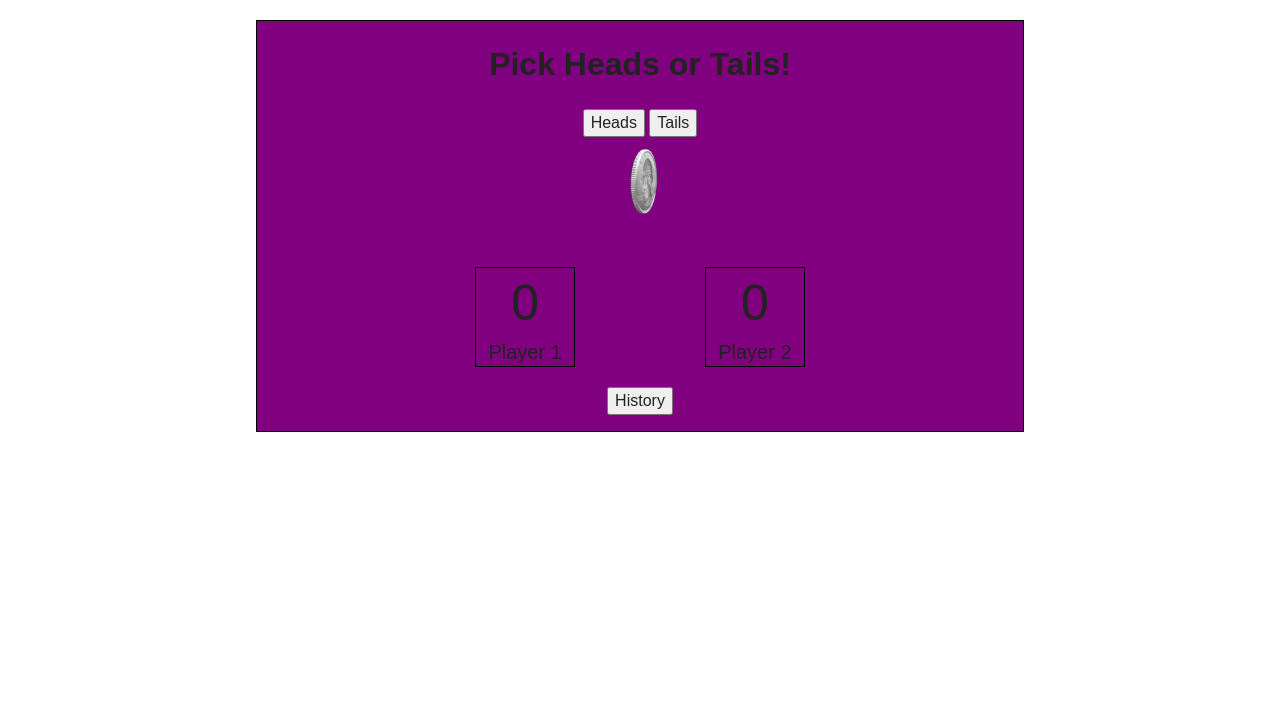
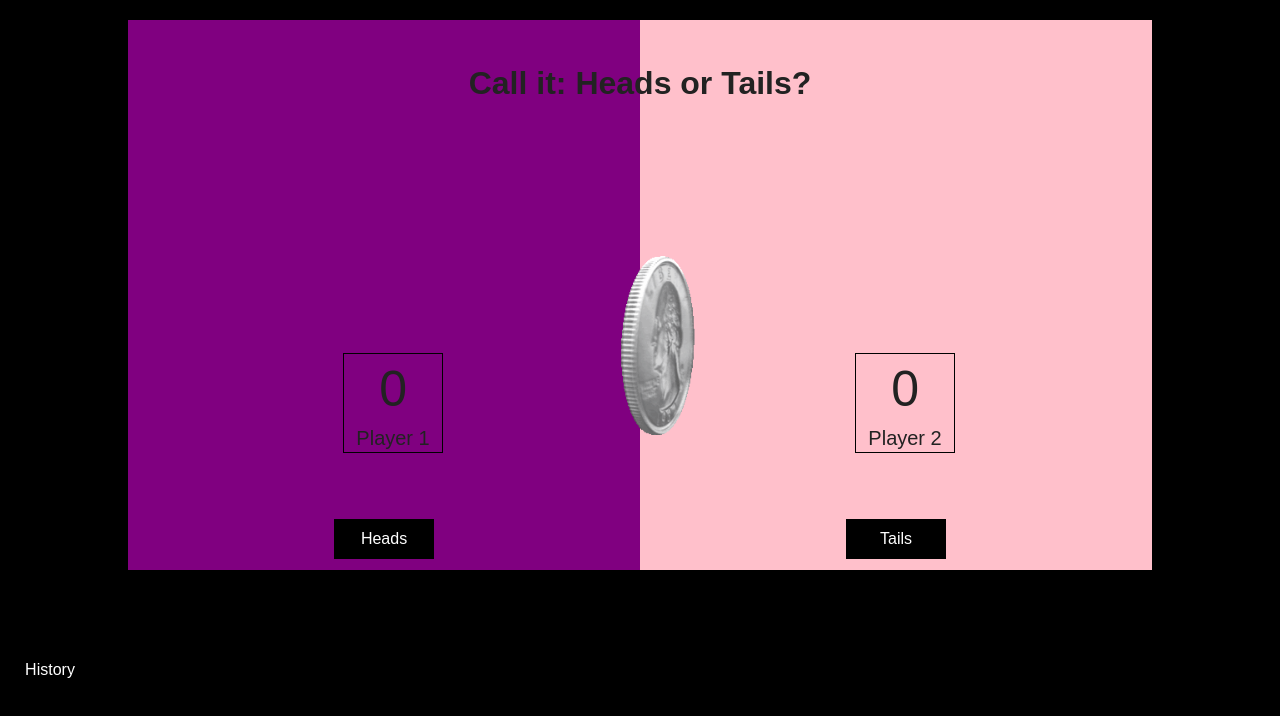
Before and after one commit to ashleymlaing/Heads-Or-Tails, a plain HTML site: page index.html in a window 1280 px wide. Drawn offline with nearby package versions, Linux system fonts and the light colour scheme.

Commit message:
changed the look and tweaked some of the jQuery

```diff
--- a/css/main.css
+++ b/css/main.css
@@ -97,13 +97,70 @@ textarea {
 /* ==========================================================================
    Author's custom styles
    ========================================================================== */
+body{
+  background-color: black;
+}
+
+button{
+  border: none;
+  background-color: black;
+  color: white;
+  width: 100px;
+  height: 40px;
+}
+
+h1{
+  width: 100%;
+  display: block;
+  position: absolute;
+  top: 5%;
+  left: 0;
+}
+
+section.coin{
+  display: none;
+  width: 100%;
+  background-color: white;
+}
+
+.choice{
+  width: 100%;
+  display: flex;
+  flex-flow: row;
+  justify-content: space-around;
+  margin-top: -5%;
+  margin-bottom: 5%;
+}
+
 .wrapper{
-  width:60%;
-  background: purple;
-  border: 1px solid black;
+  width:80%;
+  /*background: purple;*/
+  /*border: 1px solid black;*/
   margin: 20px auto;
   text-align: center;
+  display: flex;
+  flex-flow: row wrap;
 }
+
+.left, .right{
+  /*border: 2px solid green;*/
+  width: 50%;
+  /*position: fixed;
+  top:5%;*/
+  height: 550px;
+  /*z-index: -2;*/
+}
+
+.left{
+  /*left: 10%;*/
+  background-color: purple;
+}
+
+.right{
+  /*left: 50%;*/
+  background-color: pink;
+}
+
 .box{
   width: 100%;
 }
@@ -111,6 +168,11 @@ textarea {
   width: 100px;
   height: 100px;
   border: 1px solid black;
+  margin-top: 65%;
+  margin-left: 42%;
+
+}
+.score.player2 {
 
 }
 .score span{
@@ -146,12 +208,14 @@ ul{
 
 }
 img{
-  height: 100px;
+  position: absolute;
+  top: 30%;
+  left: 40%;
   width: auto;
   margin: 10px;
   border-radius: 50px;
-  width: 90px;
-  height: 90px
+  width: 250px;
+  height: 250px
 }
 
 
--- a/index.html
+++ b/index.html
@@ -21,8 +21,23 @@
 
   <!-- Add your site or application content here -->
   <div class="wrapper">
-        <h1>Pick Heads or Tails!</h1>
-        <div class="box">
+    <h1>Call it: Heads or Tails?</h1>
+    <img src="img/heads.png" class="coinHead">
+    <img src="img/tails.png" class="coinTails">
+    <img src="img/CoinFlip.gif" class="spinning">
+    <div class="left">
+      <div class="score player1">
+        <span id="player1">0</span>
+        <p>Player 1</p>
+      </div>
+    </div>
+    <div class="right">
+      <div class="score player2">
+        <span id="player2">0</span>
+        <p>Player 2</p>
+      </div>
+    </div>
+    <div class="choice">
       <button id="heads">
         Heads
       </button>
@@ -30,19 +45,14 @@
         Tails
       </button>
     </div>
-        <img src="img/heads.png" class="coinHead">
-        <img src="img/tails.png" class="coinTails">
-        <img src="img/CoinFlip.gif" class="spinning">
+    <section class="coin">
       <p class="winner"></p>
+    </section>
+  </div>
+
   <div class="box scoreboard">
-          <div class="score player1">
-            <span id="player1">0</span>
-            <p>Player 1</p>
-          </div>
-          <div class="score player2">
-            <span id="player2">0</span>
-            <p>Player 2</p>
-          </div>
+
+
   </div>
   <div class="box">
     <button id="history">
@@ -53,7 +63,7 @@
 
     </ul>
   </div>
-      </div>
+
 
 
   <script src="https://code.jquery.com/jquery-1.12.0.min.js"></script>
--- a/js/main.js
+++ b/js/main.js
@@ -33,6 +33,7 @@ function theyChoiceHeads () {
 		$(".coinHead").show();
 		$('.coinTails').hide();
 		historyList.push(playerChoice);
+		$('section.coin').show();
     $('.winner').append("<p>Heads wins, Tails lost</p>");
 		scorePlayerOne = scorePlayerOne + 1;
 		document.getElementById('player1').innerHTML = scorePlayerOne;
@@ -40,7 +41,8 @@ function theyChoiceHeads () {
 			$('.spinning').show();
 			$('.coinTails').hide();
 			$('.coinHead').hide();
-		},6000);
+			$("section.coin").hide();
+		},4000);
 
     }
     else{
@@ -48,6 +50,7 @@ function theyChoiceHeads () {
 		$(".spinning").hide();
 		$(".coinTails").show();
 		$(".coinHead").hide();
+		$('section.coin').show();
     $('.winner').append("<p>Tails wins, Heads lost</p>");
 		historyList.push(playerChoice);
 		scorePlayerTwo = scorePlayerTwo + 1;
@@ -56,7 +59,8 @@ function theyChoiceHeads () {
 			$('.spinning').show();
 			$('.coinTails').hide();
 			$('.coinHead').hide();
-		},6000);
+			$("section.coin").hide();
+		},4000);
 
 
 
@@ -73,6 +77,7 @@ function theyChoiceTails () {
 		$(".spinning").hide();
 		$(".coinHead").hide();
 		$('.coinTails').show();
+		$('section.coin').show();
     $('.winner').append("<p>Tails wins,Heads lose</p>");
 		historyList.push(playerChoice);
 		scorePlayerOne = scorePlayerOne + 1;
@@ -81,7 +86,8 @@ function theyChoiceTails () {
 			$('.spinning').show();
 			$('.coinTails').hide();
 			$('.coinHead').hide();
-		},6000);
+			$("section.coin").hide();
+		},4000);
     }
     else{
     playerChoice = "Heads";
@@ -96,7 +102,8 @@ function theyChoiceTails () {
 			$('.spinning').show();
 			$('.coinTails').hide();
 			$('.coinHead').hide();
-		},6000);
+			$("section.coin").hide();
+		},4000);
     }
   }
 //function for when history is clicked
```
Lines whose indentation alone changed are shown as unchanged.
